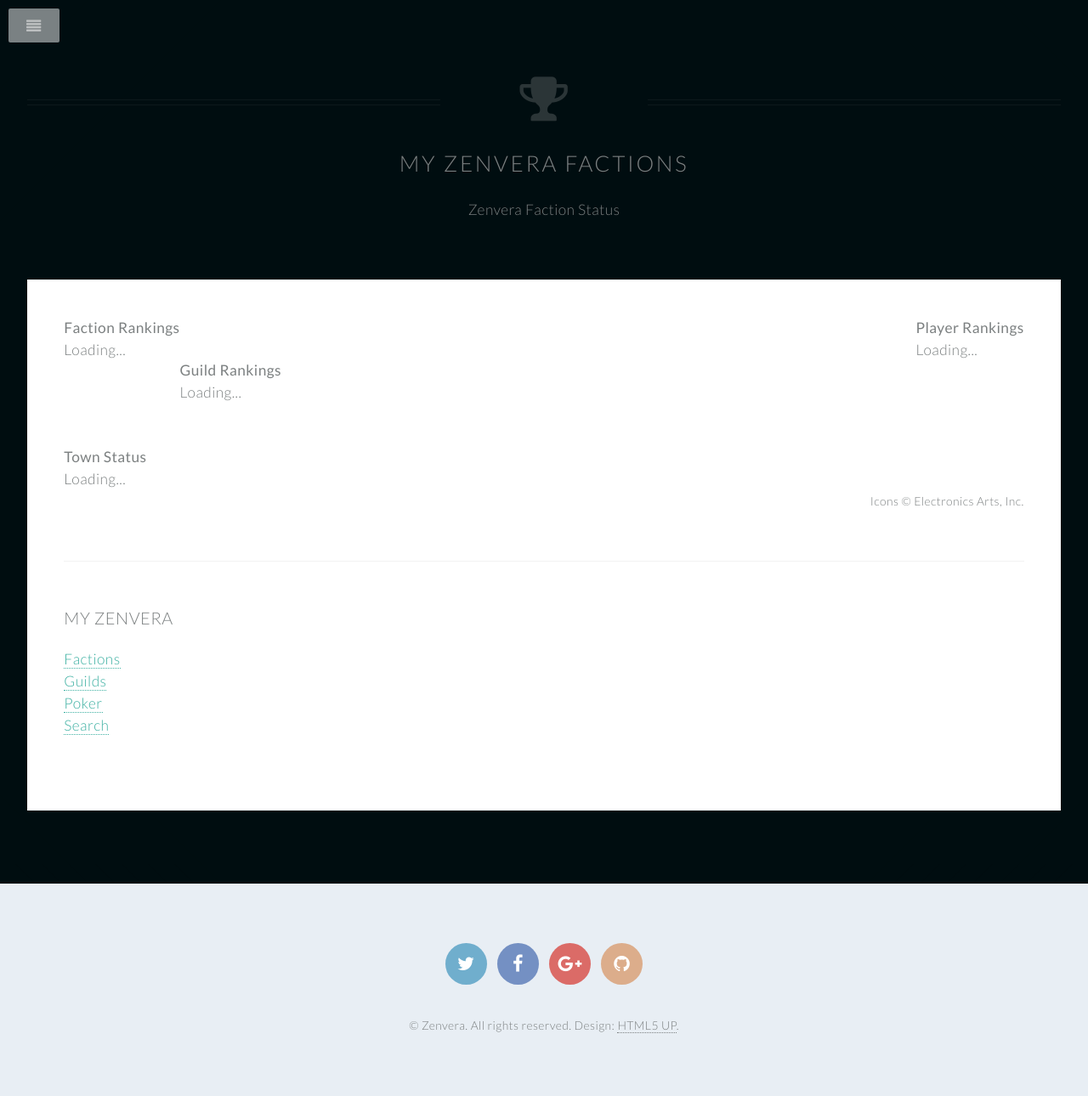
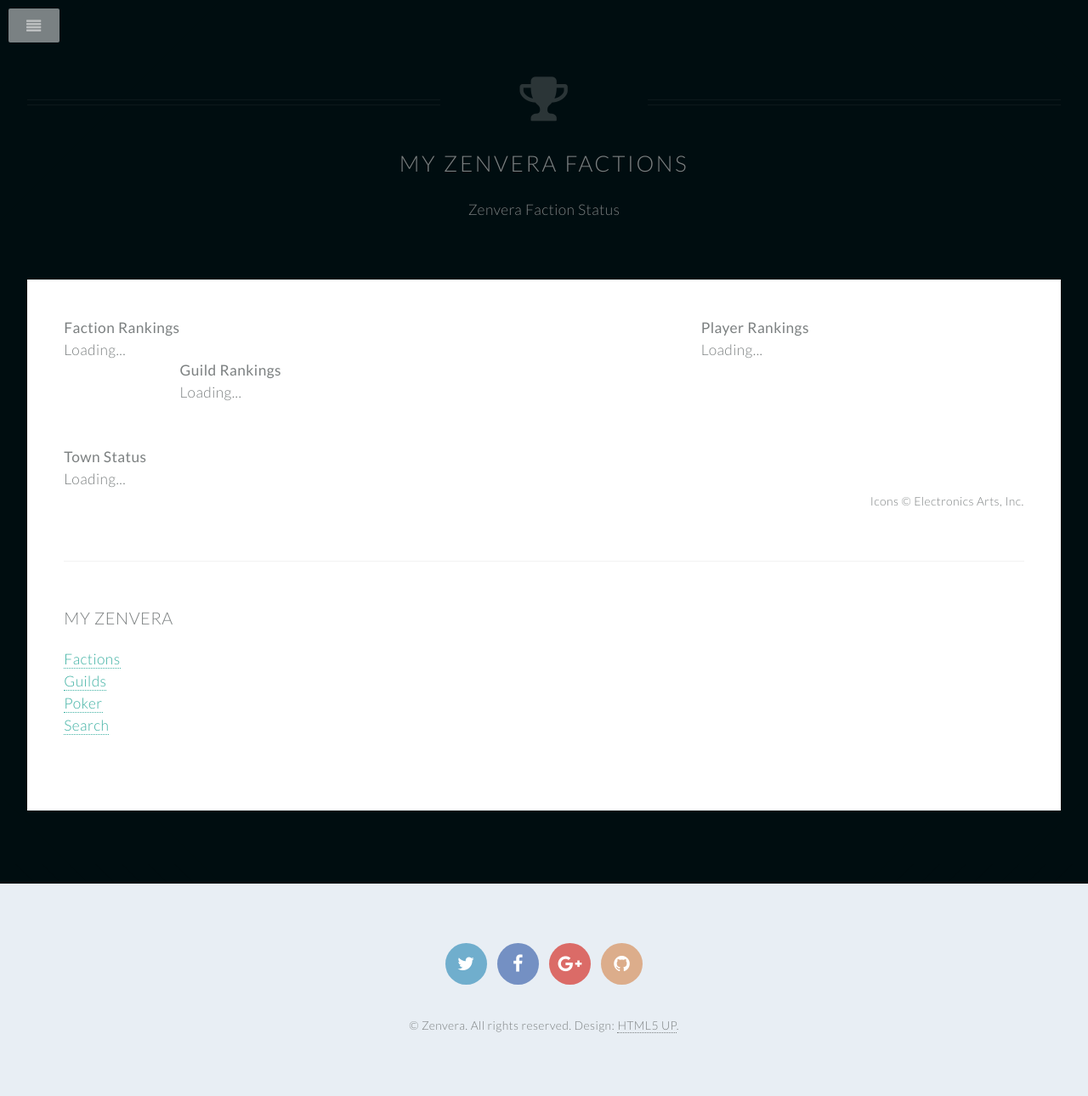
Before and after one commit to greeduomacro/zenvera.github.io, a Jekyll site: the page built from myzv-factions.md, in a window 1280 px wide. Shown: the whole page at 85% size. Built offline with Jekyll 4.4.1, drawn with Linux system fonts in a browser that asks for light colours; nearby versions of some CDN libraries.

Commit message:
refactor

```diff
--- a/_layouts/myzv.html
+++ b/_layouts/myzv.html
@@ -17,7 +17,7 @@
 
 						<div class="row oneandhalf">
 							{% include myzv-sidebar.html %}
-							<div class="8u skel-cell-important">
+							<div class="8u skel-cell-important" style="width: 70%;">
 
 								<!-- Content -->
 									<div class="content">
--- a/myzv-factions.md
+++ b/myzv-factions.md
@@ -12,7 +12,7 @@
 <div id="faction-rankings">Loading...</div>
 </fieldset>
 </div>
-<div style="float:right;">
+<div style="float:right; width: 380px;">
 <fieldset>
 <legend><strong>Player Rankings</strong></legend>
 <div id="faction-player-rankings">Loading...</div>
```
